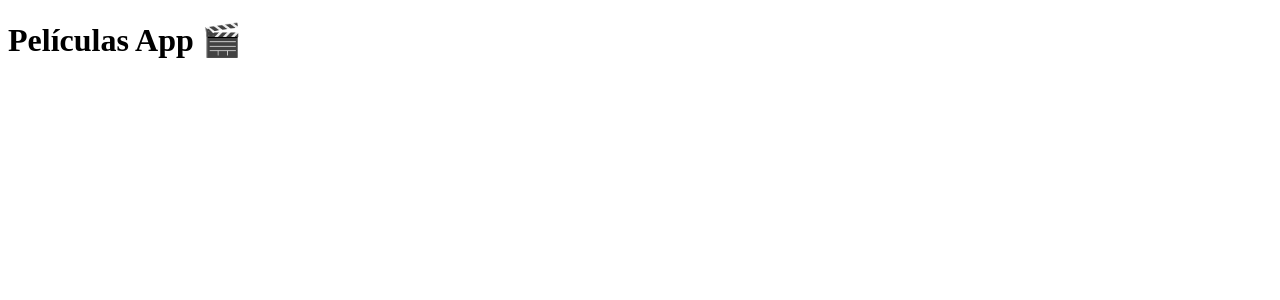
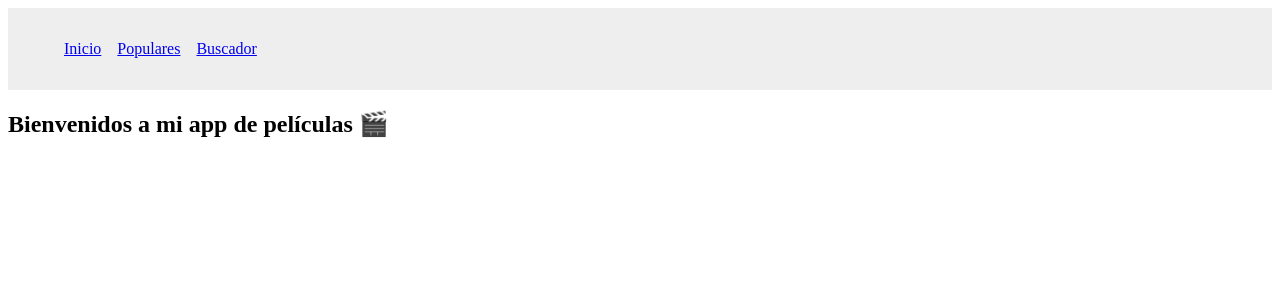
Before and after one commit to StefiAcevedo/tp-react-stefi-acevedo, a React (Vite) app: page / in a window 1280 px wide. Shown: the top 300 px of the page. Built offline with nearby package versions, Linux system fonts and the light colour scheme.

Commit message:
Agregue:\n- carpetas en src\n- secciones en carpeta page: Buscador/Detalle/Home/Populares\n- Armado de navbar

```diff
--- a/src/App.jsx
+++ b/src/App.jsx
@@ -1,10 +1,7 @@
+import AppRouter from './router/Router';
 
 function App() {
-  return (
-    <div>
-      <h1>Películas App 🎬</h1>
-    </div>
-  );
+  return <AppRouter />;
 }
 
 export default App;
--- /dev/null
+++ b/src/components/NavBar.jsx
@@ -0,0 +1,15 @@
+import { Link } from 'react-router-dom';
+
+function NavBar() {
+  return (
+    <nav style={{ padding: '1rem', background: '#eee' }}>
+      <ul style={{ display: 'flex', gap: '1rem', listStyle: 'none' }}>
+        <li><Link to="/">Inicio</Link></li>
+        <li><Link to="/populares">Populares</Link></li>
+        <li><Link to="/buscador">Buscador</Link></li>
+      </ul>
+    </nav>
+  );
+}
+
+export default NavBar;
--- /dev/null
+++ b/src/pages/Buscador.jsx
@@ -0,0 +1,5 @@
+function Buscador() {
+    return <h1>Buscador de Películas</h1>;
+  }
+
+  export default Buscador;
--- /dev/null
+++ b/src/pages/Detalle.jsx
@@ -0,0 +1,5 @@
+function Detalle() {
+    return <h1>Detalle de Película</h1>;
+  }
+
+  export default Detalle;
--- /dev/null
+++ b/src/pages/Home.jsx
@@ -0,0 +1,9 @@
+function Home() {
+    return (
+      <div>
+        <h2>Bienvenidos a mi app de películas 🎬</h2>
+      </div>
+    );
+  }
+
+  export default Home;
--- /dev/null
+++ b/src/pages/Populares.jsx
@@ -0,0 +1,5 @@
+function Populares() {
+    return <h1>Películas Populares</h1>;
+  }
+
+  export default Populares;
--- /dev/null
+++ b/src/router/Router.jsx
@@ -0,0 +1,22 @@
+import { BrowserRouter, Routes, Route } from 'react-router-dom';
+import Home from '../pages/Home';
+import Populares from '../pages/Populares';
+import Buscador from '../pages/Buscador';
+import Detalle from '../pages/Detalle';
+import NavBar from '../components/NavBar'; // navbar
+
+function AppRouter() {
+  return (
+    <BrowserRouter>
+      <NavBar />
+      <Routes> {/* Acá debo ir sumando las diferentes rutas: controlar el Mayus*/}
+        <Route path="/" element={<Home />} />
+        <Route path="/populares" element={<Populares />} />
+        <Route path="/buscador" element={<Buscador />} />
+        <Route path="/detalle/:id" element={<Detalle />} />
+      </Routes>
+    </BrowserRouter>
+  );
+}
+
+export default AppRouter;
```
